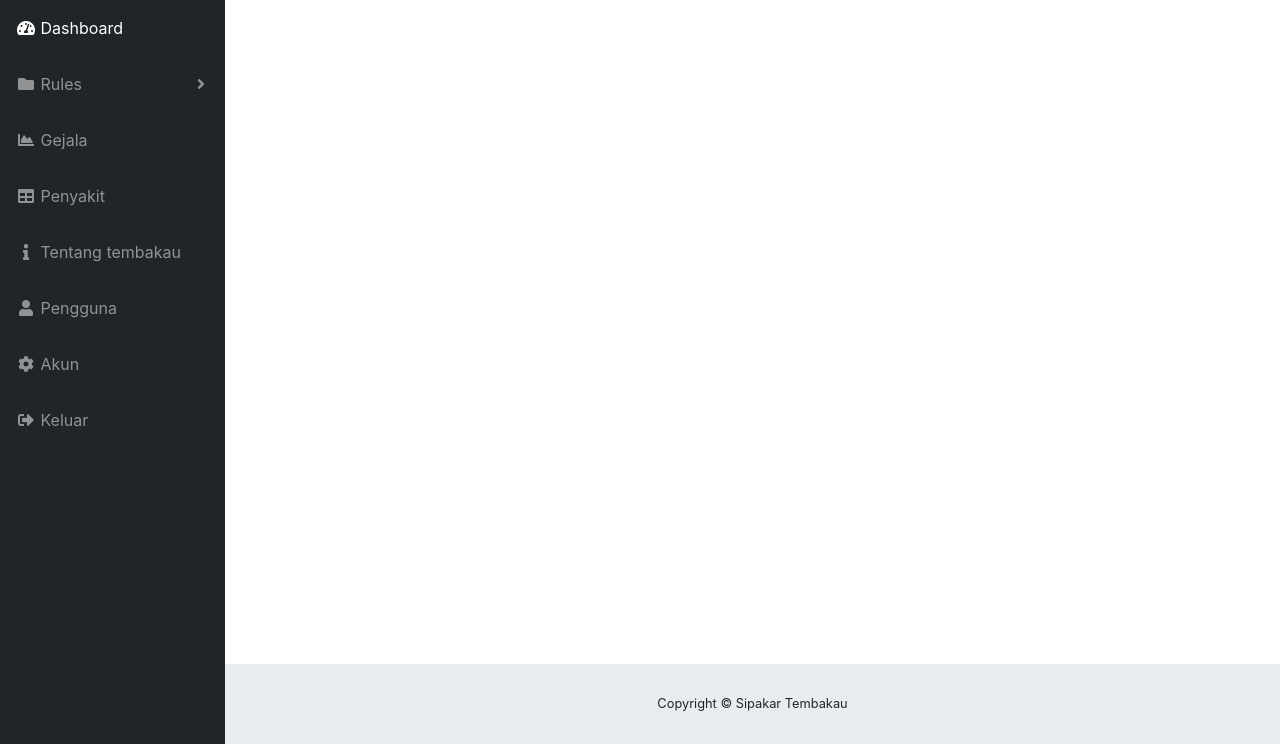
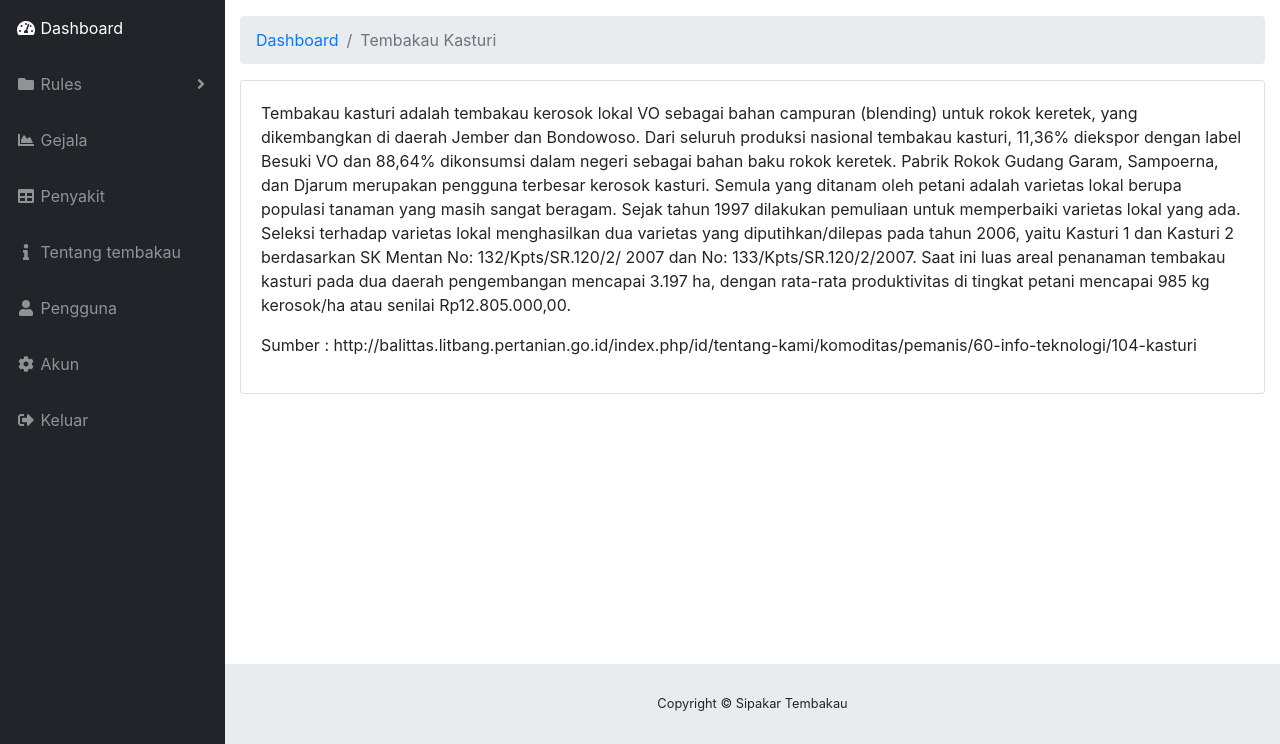
Before and after one commit to Mambaur/sipakar-web, a CodeIgniter app: page /skripsi/index.php/tembakau/info in a window 1280 px wide. Shown: the part 56-800 px from the top of the page. Run offline with CodeIgniter, Linux system fonts and the light colour scheme; the visitor is signed in with stand-in values (Sample User, id 1).

Commit message:
menambahkan file info-view

```diff
--- a/application/controllers/Tembakau.php
+++ b/application/controllers/Tembakau.php
@@ -28,7 +28,7 @@ class Tembakau extends CI_Controller {
         $this->load->view('widgets/header-widget');
         $this->load->view('widgets/navbar-widget');
         $this->load->view('widgets/sidebar-widget');
-        // $this->load->view('account-view', $data);
+        $this->load->view('pages/info-view');
         $this->load->view('widgets/footer-widget');
     }
 
--- a/application/helpers/fuzzy_helper.php
+++ b/application/helpers/fuzzy_helper.php
@@ -89,13 +89,13 @@ function certainty($z, $pakar, $resultRule, $penyakit){
     }
 
     if ($penyakit == 'rules_lanas') {
-        $penyakit = 'lanas';
+        $penyakit = 'Lanas';
     }else if($penyakit == 'rules_layu'){
-        $penyakit = 'layu';
+        $penyakit = 'Layu Bakteri';
     }else if($penyakit == 'rules_keriting'){
-        $penyakit = 'keriting';
+        $penyakit = 'Keriting';
     }else if($penyakit == 'rules_mosaik'){
-        $penyakit = 'mosaik';
+        $penyakit = 'Mosaik Tembakau';
     }
 
     $persentase = $CFcombine * 100;
@@ -108,7 +108,8 @@ function certainty($z, $pakar, $resultRule, $penyakit){
         'cf_he' => $CFhe,
         'hasil_kombinasi' => $CFcombine,
         'persentase' => $persentase,
-        'id_identifikasi' => get_id()
+        'id_identifikasi' => get_id(),
+        'detail_penyakit' => $instance->db->get_where('penyakit', ['nama_penyakit' => $penyakit])->row_array()
     ];
 
     $datainsert = [
--- a/application/views/account-view.php
+++ b/application/views/account-view.php
@@ -43,7 +43,7 @@
         </div>
 
 
-        <div class="col-sm-6">
+        <!-- <div class="col-sm-6">
             <div class="card mb-3">
                 <div class="card-header">
                     <i class="fas fa-fw fa-lock"></i>
@@ -69,7 +69,7 @@
                     </div>
                 </form>
             </div>
-        </div>
+        </div> -->
 
     </div>
 
--- /dev/null
+++ b/application/views/pages/info-view.php
@@ -0,0 +1,28 @@
+
+<div id="content-wrapper">
+
+<div class="container-fluid">
+
+  <!-- Breadcrumbs-->
+  <ol class="breadcrumb">
+    <li class="breadcrumb-item">
+      <a href="#">Dashboard</a>
+    </li>
+    <li class="breadcrumb-item active">Tembakau Kasturi</li>
+  </ol>
+
+    <!-- DataTables Example -->
+    <?= $this->session->flashdata('message'); ?>
+    <div class="card mb-3">
+        <div class="card-body">
+            <p>
+            Tembakau kasturi adalah tembakau kerosok lokal VO sebagai bahan campuran (blending) untuk rokok keretek, yang dikembangkan di daerah Jember dan Bondowoso. Dari seluruh produksi nasional tembakau kasturi, 11,36% diekspor dengan label Besuki VO dan 88,64% dikonsumsi dalam negeri sebagai bahan baku rokok keretek. Pabrik Rokok Gudang Garam, Sampoerna, dan Djarum merupakan pengguna terbesar kerosok kasturi. Semula yang ditanam oleh petani adalah varietas lokal berupa populasi tanaman yang masih sangat beragam. Sejak tahun 1997 dilakukan pemuliaan untuk memperbaiki varietas lokal yang ada. Seleksi terhadap varietas lokal menghasilkan dua varietas yang diputihkan/dilepas pada tahun 2006, yaitu Kasturi 1 dan Kasturi 2 berdasarkan SK Mentan No: 132/Kpts/SR.120/2/ 2007 dan No: 133/Kpts/SR.120/2/2007. Saat ini luas areal penanaman tembakau kasturi pada dua daerah pengembangan mencapai 3.197 ha, dengan rata-rata produktivitas di tingkat petani mencapai 985 kg kerosok/ha atau senilai Rp12.805.000,00.
+            </p>
+            <p>
+            Sumber : http://balittas.litbang.pertanian.go.id/index.php/id/tentang-kami/komoditas/pemanis/60-info-teknologi/104-kasturi
+            </p>
+        </div>
+    </div>
+
+</div>
+<!-- /.container-fluid -->
```
